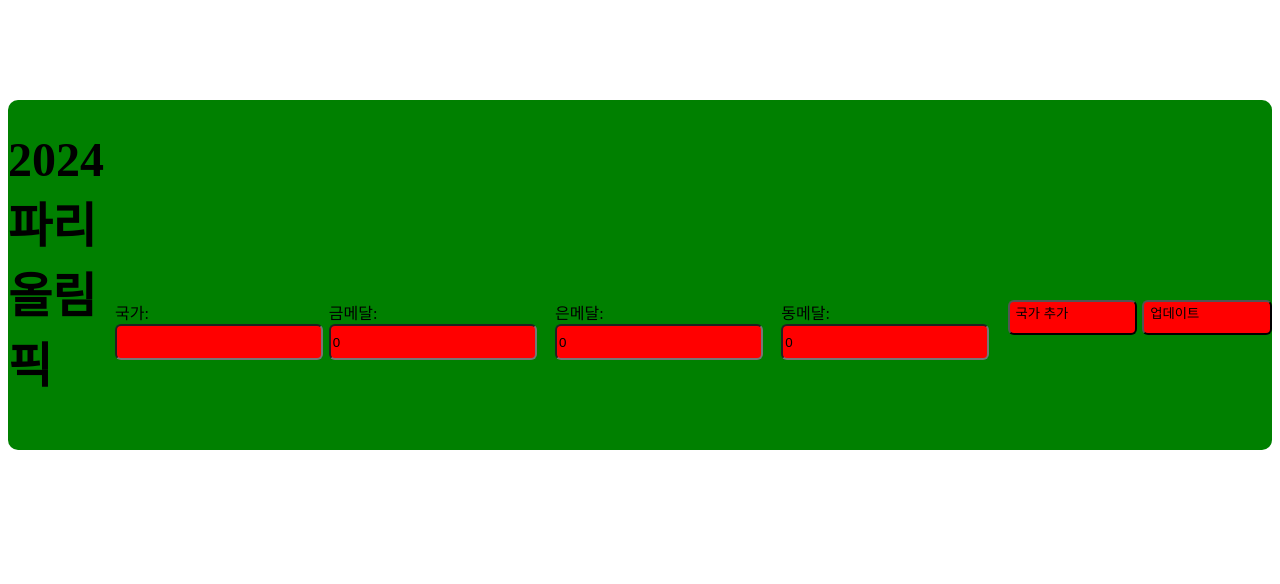
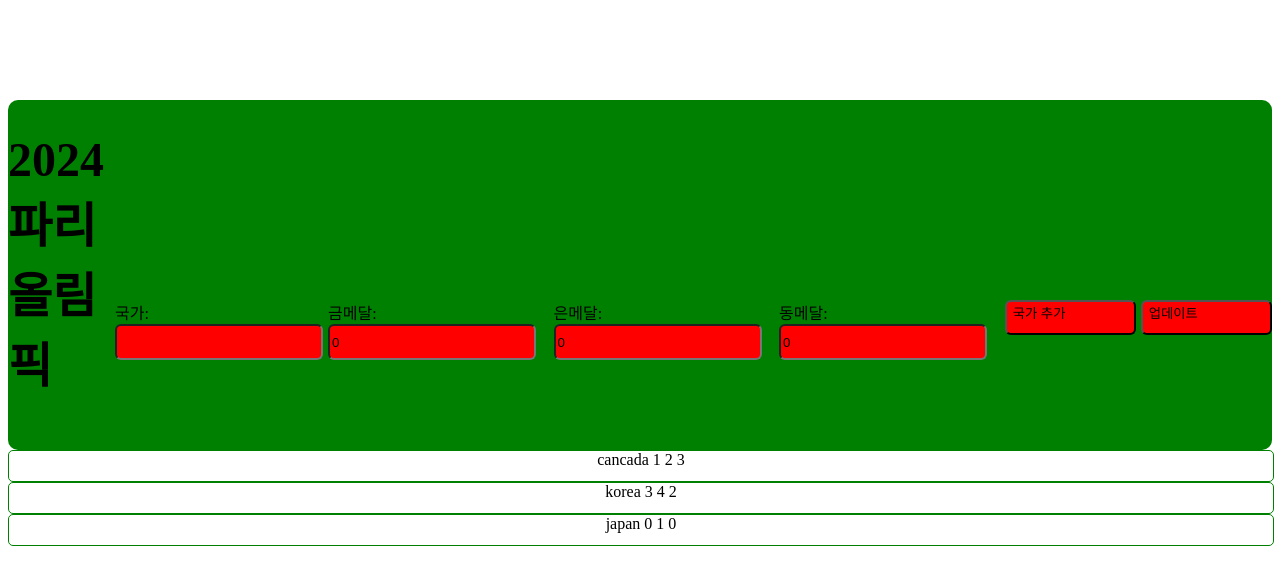
Before and after one commit to smileeeeely/Olympic-Medal-Tracker, a React (Vite) app in the folder medal-Tracker/: page / in a window 1280 px wide. Shown: the top 584 px of the page. Built offline with nearby package versions, Linux system fonts and the light colour scheme.

Commit message:
update: create new list

```diff
--- a/medal-Tracker/src/App.css
+++ b/medal-Tracker/src/App.css
@@ -42,3 +42,12 @@
   justify-content: flex-start;
   margin: 200px auto 0 auto;
 }
+
+.listStyle {
+  width: 100%;
+  height: 30px;
+  border: 1px solid green;
+  justify-Content: center;
+  text-align: center;
+  border-radius: 5px;
+};
--- a/medal-Tracker/src/App.jsx
+++ b/medal-Tracker/src/App.jsx
@@ -1,81 +1,116 @@
 import React, { useState } from "react";
 import "./App.css";
 
-const Header = () => {
+const App = () => {
   //여기는 js!
-  const [items, setItems] = useState({
-    contry: "",
+  const [contries, setContries] = useState([
+    {
+      id: new Date().getTime(),
+      contry: "cancada",
+      goldMedal: 1,
+      silverMedal: 2,
+      bronzeMedal: 3,
+    },
+    {
+      id: new Date().getTime() + 1,
+      contry: "korea",
+      goldMedal: 3,
+      silverMedal: 4,
+      bronzeMedal: 2,
+    },
+    {
+      id: new Date().getTime() + 2,
+      contry: "japan",
       goldMedal: 0,
-    silverMedal: 0,
+      silverMedal: 1,
       bronzeMedal: 0,
-  });
+    },
+  ]);
 
   const addContryName = (e) => {
     const contry = e.target.value;
-    setItems({ ...items, contry });
+    setContries({ ...contries, contry });
   };
 
   const addGoldMedal = (e) => {
     const goldMedal = Number(e.target.value);
-    setItems({ ...items, goldMedal });
+    setContries({ ...contries, goldMedal });
   };
 
   const addSilverMedal = (e) => {
     const silverMedal = Number(e.target.value);
-    setItems({ ...items, silverMedal });
+    setContries({ ...contries, silverMedal });
   };
 
   const addBronzeMedal = (e) => {
     const bronzeMedal = Number(e.target.value);
-    setItems({ ...items, bronzeMedal });
+    setContries({ ...contries, bronzeMedal });
   };
-  console.log(items);
+  console.log(contries);
 
   const clickEvent = (e) => {
     e.preventDefault();
+
+    const newContry = {
+      id: new Date().getTime(),
+      contry: contry,
+      goldMedal: goldMedal,
+      silverMedal: silverMedal,
+      bronzeMedal: bronzeMedal,
     }
+    // console.log("newContry", newContry);
+    setContries([...contries, newContry]);
+
+  };
+
+  const [contry, setContry] = useState("");
+  const [goldMedal, setGoldMedal] = useState(0);
+  const [silverMedal, setSilverMedal] = useState(0);
+  const [bronzeMedal, setBronzeMedal] = useState(0);
 
   return (
     // 여기는 html!
+    <>
       <div className="header">
         <h1 className="title">2024 파리 올림픽</h1>
         <form onSubmit={clickEvent} className="input-form">
           <label>
-          국가:{" "}
+            국가:
             <input
-            onChange={addContryName}
+              onChange={(e) => {setContry(e.target.value)}}
               id="contryInput"
               className="input-Box"
               type="text"
             />
           </label>
           <label>
-          금메달:{" "}
+            금메달:
             <input
-            onChange={addGoldMedal}
+              onChange={(e) => {setGoldMedal(e.target.value)}}
               className="input-Box"
               type="number"
               defaultValue={0}
             />
           </label>
           <label>
-          은메달:{" "}
+            은메달:
             <input
-            onChange={addSilverMedal}
+              onChange={(e) => {setSilverMedal(e.target.value)}}
               className="input-Box"
               type="number"
               defaultValue={0}
             />
           </label>
           <label>
-          동메달:{" "}
+            동메달:
             <input
-            onChange={addBronzeMedal}
+              onChange={(e) => {setBronzeMedal(e.target.value)}}
               className="input-Box"
               type="number"
               defaultValue={0}
             />
           </label>
+
           <button className="button" id="add_button">
             국가 추가
           </button>
@@ -84,11 +119,20 @@ const Header = () => {
           </button>
         </form>
       </div>
+
+      {contries.map(function (list) {
+        return <List key={list.id} list={list}/>;
+      })}
+    </>
   );
 };
 
-const App = () => {
-  return Header();
+export default App;
+
+const List = ({list}) => {
+  return (
+  <div className="listStyle">
+    {list.contry}  {list.goldMedal} {list.silverMedal}  {list.bronzeMedal}
+  </div>
+  );
 };
-
-export default App;
```
Lines whose indentation alone changed are shown as unchanged.
